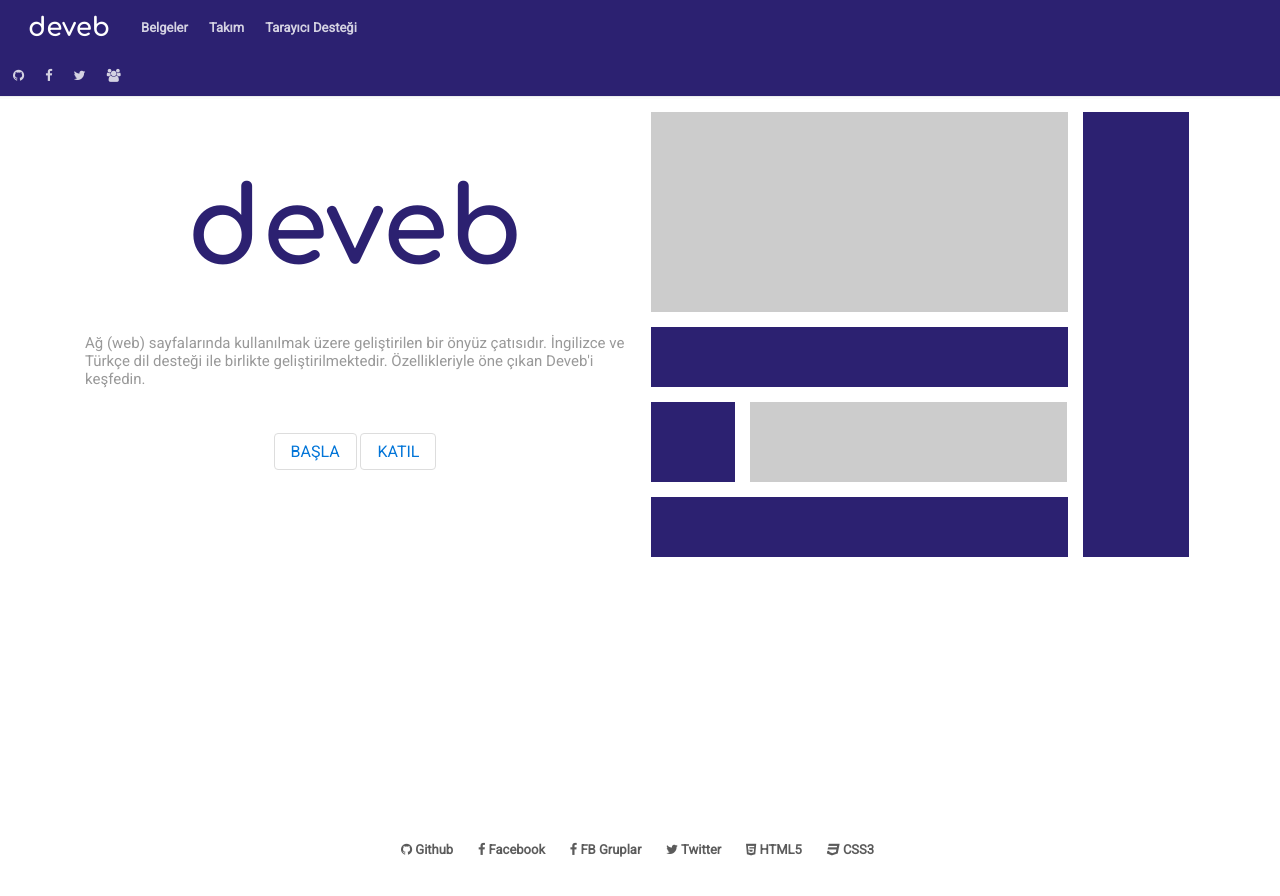
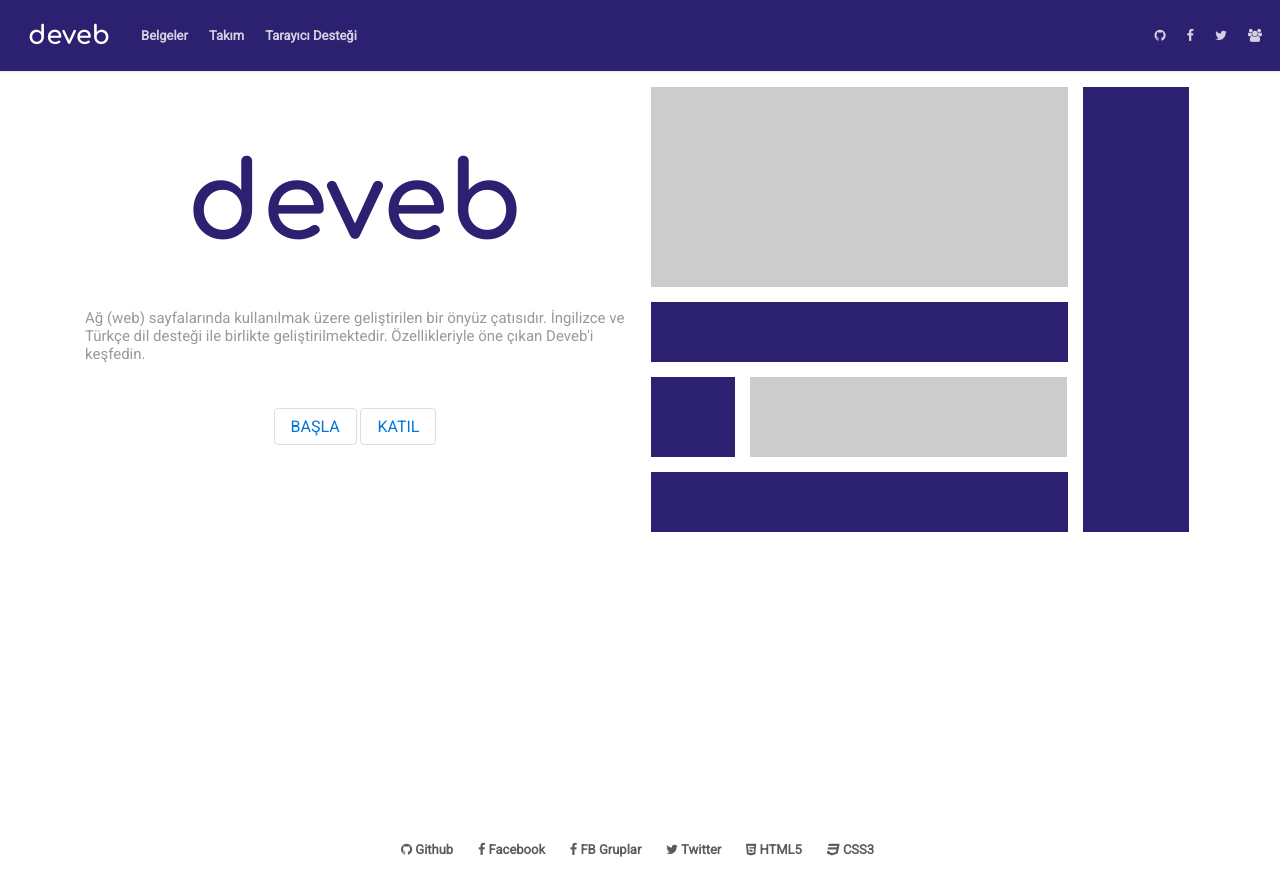
Before and after one commit to data-deveb/data-deveb.github.io, a Jekyll site: the page built from index.html, in a window 1280 px wide. Shown: the top 896 px of the page. Built offline with Jekyll 4.4.1, drawn with Linux system fonts in a browser that asks for light colours.

Commit message:
Güncelleme

```diff
--- a/_includes/header.html
+++ b/_includes/header.html
@@ -8,7 +8,7 @@
       <li><a href="/belgeler/takim.html">Takım</a></li>
       <li><a href="/belgeler/tarayici-destegi.html">Tarayıcı Desteği</a></li>
     </ul>
-    <ul class="menü-genel" data-ort="sağda-ol">
+    <ul class="menü-genel" data-ort="0 sağda-ol göbekte-ol">
       <li><a href="https://github.com/djangoogreniyorum/deveb"><i class="fa fa-github" aria-hidden="true"></i></a></li>
       <li><a href="https://www.facebook.com/datadeveb/"> <i class="fa fa-facebook" aria-hidden="true"></i></a></li>
             <li><a href="https://twitter.com/datadeveb"> <i class="fa fa-twitter" aria-hidden="true"></i></a></li>
```
